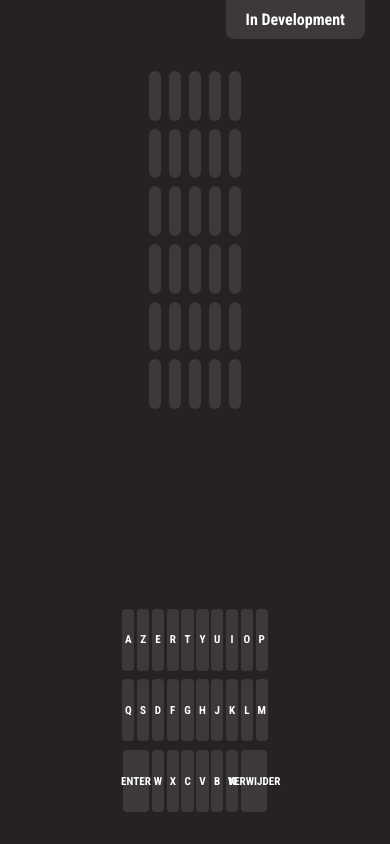
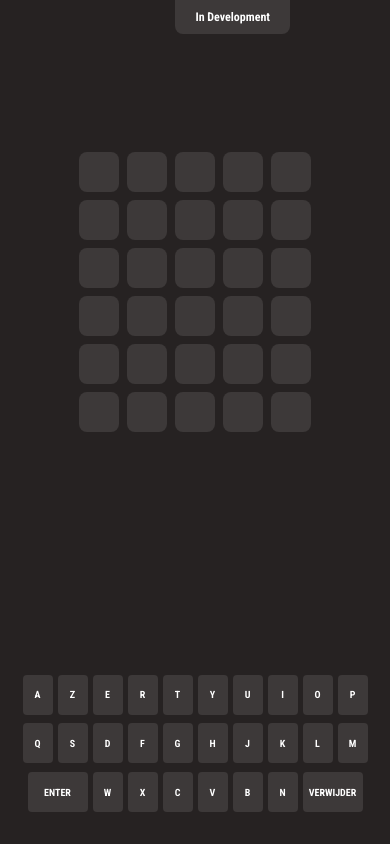
Before and after one commit to DriesC-1850394/wordle-dutch, a React (Create React App) app: page / in a window 390 px wide. Built offline with nearby package versions, Linux system fonts and the light colour scheme.

Commit message:
:lipstick: Improved UI

```diff
--- a/package.json
+++ b/package.json
@@ -3,6 +3,10 @@
   "version": "0.1.0",
   "private": true,
   "dependencies": {
+    "@fortawesome/fontawesome-svg-core": "^6.1.1",
+    "@fortawesome/free-regular-svg-icons": "^6.1.1",
+    "@fortawesome/free-solid-svg-icons": "^6.1.1",
+    "@fortawesome/react-fontawesome": "^0.1.18",
     "@testing-library/jest-dom": "^5.16.4",
     "@testing-library/react": "^12.1.4",
     "@testing-library/user-event": "^13.5.0",
--- a/src/App.css
+++ b/src/App.css
@@ -42,7 +42,7 @@
 
 .InDevelopment {
   position: absolute;
-  right: 25px;
+  right: 100px;
   top: 0;
 
   background-color: #3d3939;
@@ -167,7 +167,7 @@
   width: 40%;
   height: 50%;
 
-  animation: show 5s forwards;
+  animation: show 3s forwards;
 
   border-radius: 8px;
 }
@@ -209,3 +209,95 @@
   width: calc(100vw / 32);
   height: calc(100vh / 13.61);
 }
+
+.ShareButton {
+  border: none;
+
+  background-color: #83ba59;
+  color: white;
+
+  width: 250px;
+  height: 40px;
+
+  text-transform: uppercase;
+  border-radius: 4px;
+
+  font-weight: bold;
+
+  cursor: pointer;
+}
+
+.Close {
+  position: absolute;
+  top: 15px;
+  right: 15px;
+
+  font-size: 12px;
+  font-weight: lighter;
+
+  cursor: pointer;
+}
+
+.ShowRresult {
+  position: absolute;
+
+  top: 0;
+  right: 12px;
+  padding: 10px 20px;
+
+  color: white;
+
+  cursor: pointer;
+}
+
+.ResultWord {
+  font-size: 24px;
+}
+
+.ClosingWord {
+  font-size: 18px;
+}
+
+@media only screen and (max-width: 500px) {
+  .KeyboardElement {
+    width: 30px;
+    height: 40px;
+  }
+
+  .KeyboardSpecial {
+    width: 60px;
+    height: 40px;
+  }
+
+  .KeyboardElement,
+  .KeyboardSpecial {
+    font-size: 10px;
+    font-weight: normal;
+  }
+
+  .KeyboardElements {
+    column-gap: 5px;
+  }
+
+  .InputSection {
+    margin-top: 120px;
+  }
+
+  .InputElement {
+    width: 40px;
+    height: 40px;
+
+    font-weight: normal;
+    font-size: 12px;
+  }
+
+  .InDevelopment {
+    font-size: 12px;
+    font-weight: normal;
+  }
+
+  .Result {
+    width: 80vw;
+    height: 60vw;
+  }
+}
--- a/src/App.tsx
+++ b/src/App.tsx
@@ -1,3 +1,5 @@
+import { faCar, faSquarePollVertical } from '@fortawesome/free-solid-svg-icons';
+import { FontAwesomeIcon } from '@fortawesome/react-fontawesome';
 import { useEffect, useState } from 'react';
 import './App.css';
 import { data } from './data'
@@ -29,6 +31,7 @@ const App = () => {
   const [disabled, setDisabled] = useState(false)
   const [invalid, setInvalid] = useState(false)
   const [won, setWon] = useState(false)
+  const [showResult, setShowResult] = useState(false)
 
   var keypress = (event: { keyCode: number; key: string; }) => {
     if (disabled) return;
@@ -44,15 +47,19 @@ const App = () => {
   return (
     <div className="App">
       <div className="InDevelopment">In Development</div>
+      {disabled && <div className="ShowRresult" onClick={() => setShowResult(true)}>
+        <FontAwesomeIcon icon={faSquarePollVertical} size="2x"></FontAwesomeIcon>
+      </div>}
       <div className={invalid ? "WordUnknown" : "DisplayNone"}>Woord is niet gekend</div>
-      <div className={disabled ? 'Result' : 'DisplayNone'}>
+      <div className={showResult ? 'Result' : 'DisplayNone'}>
+        <div className="Close" onClick={() => setShowResult(false)}>X</div>
         <div className="ResultWord">
-          Het woord was: {correctWord}
+          {correctWord}
         </div>
         <div className="ClosingWord">
           {won ? 'Je hebt goed geraden!' : 'Je hebt het helaas niet geraden.'}
         </div>
-        <button onClick={() => copy()}>Resultaat Kopieren</button>
+        <button className="ShareButton" onClick={() => copy()}>Resultaat Kopieren</button>
       </div>
       <InputSection activeWords={words} />
       <KeyboardSection onClick={onKeyPress} fRow={firstRow} sRow={secondRow} tRow={thirdRow} disabled={disabled} />
@@ -191,6 +198,7 @@ const App = () => {
   }
 
   function end(correct: boolean) {
+    setShowResult(true)
     setDisabled(true)
     setWon(correct)
   }
```
Also changed, not shown: 1 other file (tests, documents, lock files or other folders).
